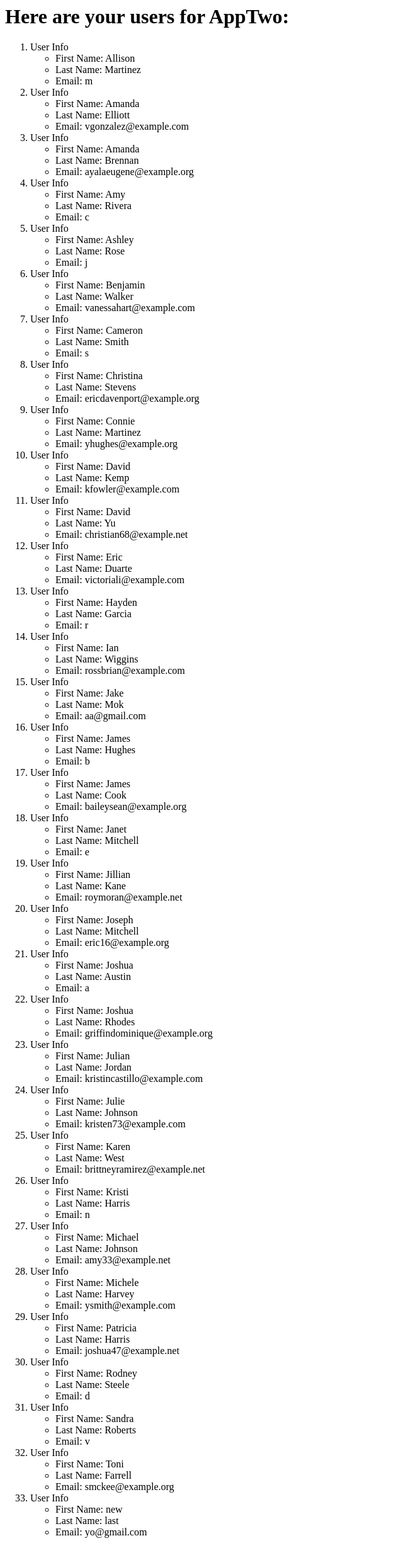
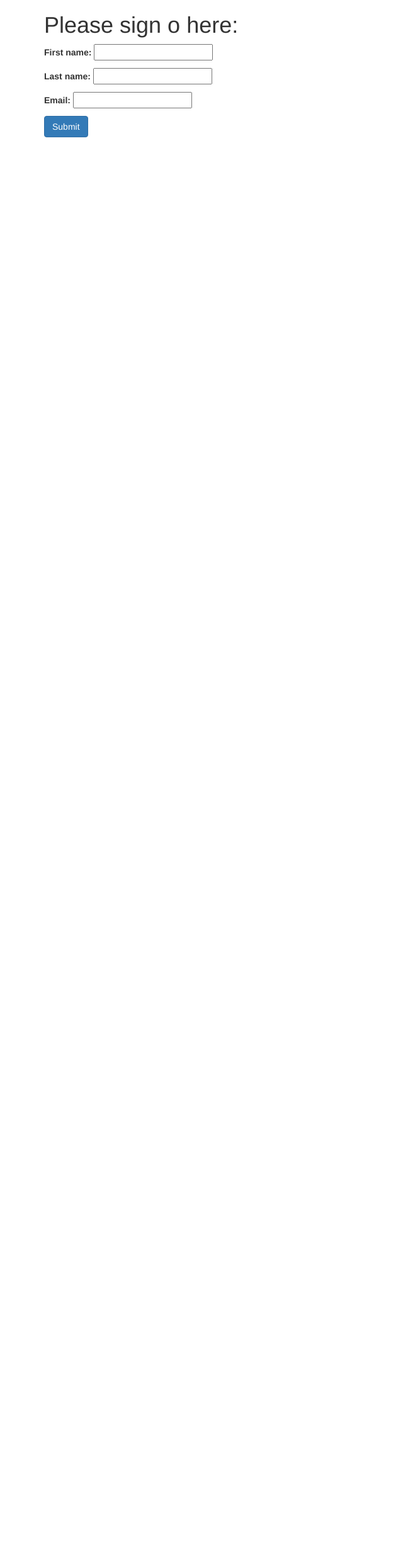
Before and after one commit to vyahello/js-crash-course, a Django app: page /users/ in a window 1280 px wide. Shown: the whole page at 63% size, without its empty margins (0-640 px from the left). After the commit the page ends 218 px from the top, so only its background shows below. Run offline with Django 3.2, Linux system fonts and the light colour scheme; data comes from the database, SQL or seed files in the repository; both versions use the stored data as it was after the commit; some libraries are stand-ins or nearby versions.

Commit message:
Cover django forms exercise

```diff
--- /dev/null
+++ b/django/16-django-basics/second_project/second_app/forms.py
@@ -0,0 +1,8 @@
+from django import forms
+from second_app.models import User
+
+
+class NewUser(forms.ModelForm):
+    class Meta:
+        model = User
+        fields = '__all__'
--- a/django/16-django-basics/second_project/second_app/views.py
+++ b/django/16-django-basics/second_project/second_app/views.py
@@ -1,7 +1,7 @@
 from django.http import HttpResponse
 from django.shortcuts import render
 
-from second_app.models import User
+from second_app.forms import NewUser
 
 
 def index(request) -> HttpResponse:
@@ -9,6 +9,13 @@
 
 
 def users(request):
-    user_list = User.objects.order_by('first_name')
-    user_dict = {'users': user_list}
-    return render(request, 'second_app/users.html', context=user_dict)
+    form = NewUser()
+    if request.method == 'POST':
+        form = NewUser(request.POST)
+
+        if form.is_valid():
+            form.save(commit=True)
+            return index(request)
+        else:
+            print('Error form invalid')
+    return render(request, 'second_app/users.html', context={'form': form})
--- a/django/16-django-basics/second_project/templates/second_app/users.html
+++ b/django/16-django-basics/second_project/templates/second_app/users.html
@@ -1,20 +1,16 @@
 <html>
     <head>
         <title>Users</title>
+        <link rel="stylesheet" href="https://maxcdn.bootstrapcdn.com/bootstrap/3.3.7/css/bootstrap.min.css" integrity="sha384-BVYiiSIFeK1dGmJRAkycuHAHRg32OmUcww7on3RYdg4Va+PmSTsz/K68vbdEjh4u" crossorigin="anonymous">
     </head>
     <body>
-        <h1>Here are your users for AppTwo:</h1>
-        {% if users %}
-        <ol>
-            {% for person in users %}
-            <li>User Info</li>
-                <ul>
-                    <li>First Name: {{ person.first_name }}</li>
-                    <li>Last Name: {{ person.last_name }}</li>
-                    <li>Email: {{ person.email }}</li>
-                </ul>
-            {% endfor %}
-        </ol>
-        {% endif %}
+    <div class="container">
+        <h1>Please sign o here:</h1>
+        <form method="POST">
+            {{ form.as_p }}
+            {% csrf_token %}
+            <input type="submit" value="Submit" class="btn btn-primary">
+        </form>
+    </div>
     </body>
 </html>
--- a/django/notes.py
+++ b/django/notes.py
@@ -187,7 +187,8 @@
 # create migrations
 # make html files that reads view data (using jinja) in templates folder
 #
-# Django forms (login forms, register forms)
+# Django FORMS (login forms, register forms)
+# grab info from the user and do something with it on the backend.
 # create forms.py file in basicapp folder
 # inside view import form - from forms import Form. Similar to models
 # create view for the form
@@ -201,3 +202,5 @@
 # </form>
 # {% csrf_token %} - cross site request forgery token -
 # secures http post action. Form passed from the user to html via POST req
+#
+### TEMPLATES tagging, inheriting
```
Also changed, not shown: django/16-django-basics/second_project/templates/second_app/index.html (+7 -2 lines), django/16-django-basics/second_project/db.sqlite3.
